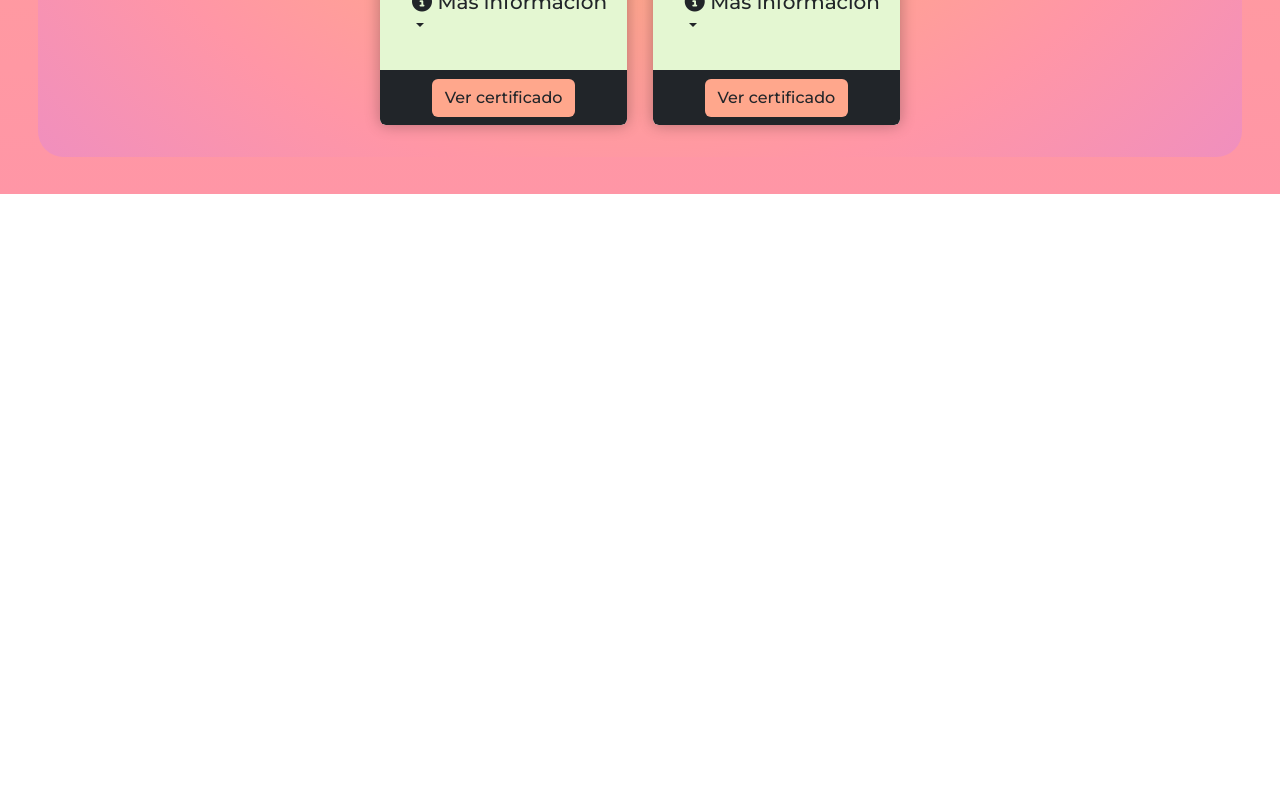
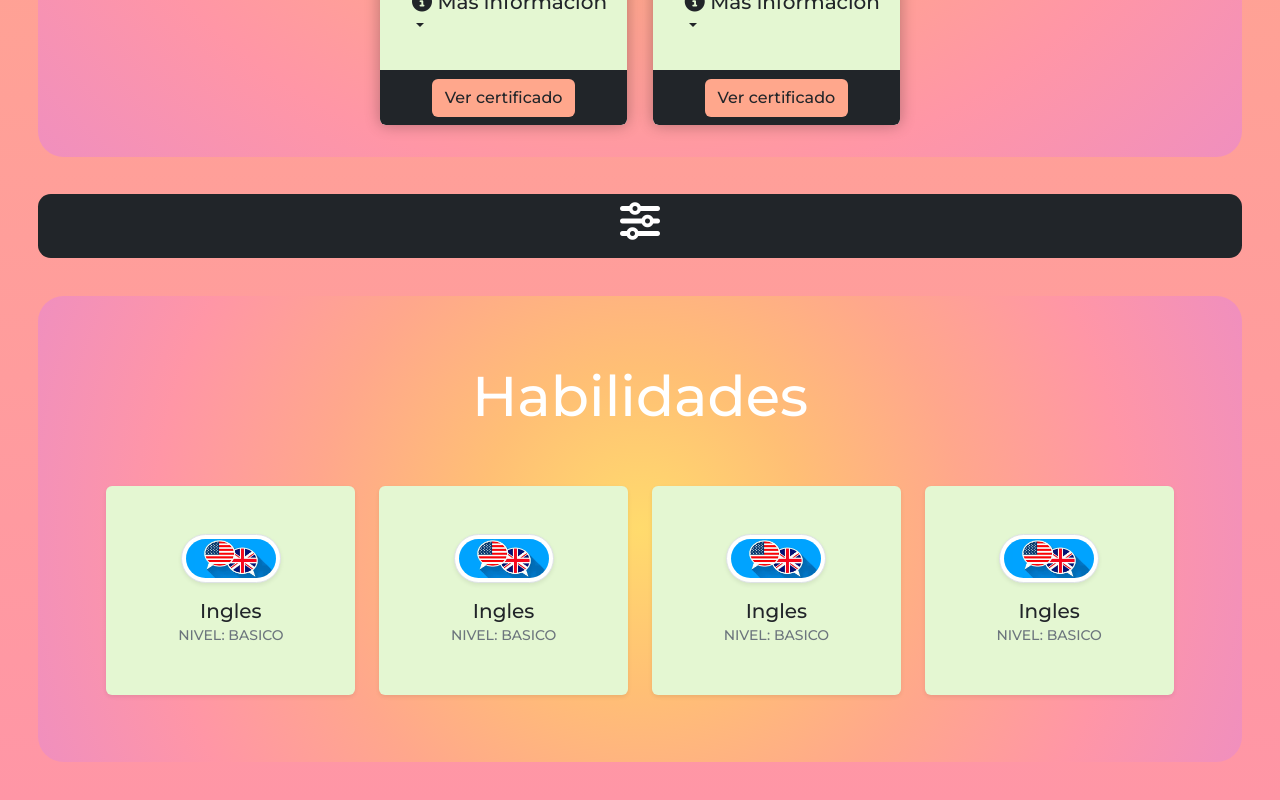
Before and after one commit to JohannaPadilla/FrontEnd-Ag.Prog-, an Angular app: page / in a window 1280 px wide. Shown: the part 5628-6428 px from the top of the page. Before the commit the page ends 5822 px from the top, so only its background shows below. Built offline with nearby package versions, Linux system fonts and the light colour scheme.

Commit message:
ingreso-de-habilidades

```diff
--- a/src/app/app.module.ts
+++ b/src/app/app.module.ts
@@ -10,6 +10,7 @@ import { AcercaDeMiComponent } from './components/main/acerca-de-mi/acerca-de-mi
 import { ExperienciaComponent } from './components/main/experiencia/experiencia.component';
 import { EducacionComponent } from './components/main/educacion/educacion.component';
 import { CursosComponent } from './components/main/cursos/cursos.component';
+import { HabilidadesComponent } from './components/main/habilidades/habilidades.component';
 
 @NgModule({
   declarations: [
@@ -20,7 +21,8 @@ import { CursosComponent } from './components/main/cursos/cursos.component';
     AcercaDeMiComponent,
     ExperienciaComponent,
     EducacionComponent,
-    CursosComponent
+    CursosComponent,
+    HabilidadesComponent
   ],
   imports: [
     BrowserModule,
--- /dev/null
+++ b/src/app/components/main/habilidades/habilidades.component.css
@@ -0,0 +1,29 @@
+.section {
+  border-radius: 2vw;
+  margin: 0.2cm 1cm;
+  background-image: radial-gradient(
+    circle,
+    #ffdb6d,
+    #ffbf75,
+    #ffa78c,
+    #ff96a6,
+    #f08fbe
+  );
+}
+
+/* style icono divisor de secciones */
+#icono {
+  border-radius: 1vw;
+  margin: 1cm 1cm 0 1cm;
+}
+/* Style de titulo */
+.tit-row {
+  margin: 1cm;
+  padding: 0.5cm;
+  justify-content: center;
+}
+
+/* Style de tarjeta */
+.sty-tarj{
+    background-color: #e4f7d2
+}
--- /dev/null
+++ b/src/app/components/main/habilidades/habilidades.component.html
@@ -0,0 +1,75 @@
+<!-- Habilidades -->
+<div class="bg-dark py-1" id="icono">
+  <div class="text-center text-white">
+    <h1>
+      <i class="fa-solid fa-sliders"></i>
+    </h1>
+  </div>
+</div>
+
+<!-- Titulo de cursos -->
+<section class="section">
+  <div class="row tit-row">
+    <div class="container py-5">
+      <div class="row text-center text-white">
+        <div class="col-lg-8 mx-auto">
+          <h1 class="display-4">Habilidades</h1>
+          <p class="lead mb-0"></p>
+        </div>
+      </div>
+    </div>
+<!-- Tarjetas cursos -->
+    <div class="container">
+      <div class="row text-center">
+        <div class="col-xl-3 col-sm-6 mb-5">
+          <div class="rounded shadow-sm py-5 px-4 sty-tarj">
+            <img
+              src="./assets/IMG/ingles.jpg"
+              alt=""
+              width="100"
+              class="img-fluid rounded-pill mb-3 img-thumbnail shadow-sm"
+            />
+            <h5 class="mb-0">Ingles</h5>
+            <span class="small text-uppercase text-muted">Nivel: Basico</span>
+          </div>
+        </div>
+        <div class="col-xl-3 col-sm-6 mb-5">
+          <div class="rounded shadow-sm py-5 px-4 sty-tarj">
+            <img
+              src="./assets/IMG/ingles.jpg"
+              alt=""
+              width="100"
+              class="img-fluid rounded-pill mb-3 img-thumbnail shadow-sm"
+            />
+            <h5 class="mb-0">Ingles</h5>
+            <span class="small text-uppercase text-muted">Nivel: Basico</span>
+          </div>
+        </div>
+        <div class="col-xl-3 col-sm-6 mb-5">
+          <div class="rounded shadow-sm py-5 px-4 sty-tarj">
+            <img
+              src="./assets/IMG/ingles.jpg"
+              alt=""
+              width="100"
+              class="img-fluid rounded-pill mb-3 img-thumbnail shadow-sm"
+            />
+            <h5 class="mb-0">Ingles</h5>
+            <span class="small text-uppercase text-muted">Nivel: Basico</span>
+          </div>
+        </div>
+        <div class="col-xl-3 col-sm-6 mb-5">
+          <div class="rounded shadow-sm py-5 px-4 sty-tarj">
+            <img
+              src="./assets/IMG/ingles.jpg"
+              alt=""
+              width="100"
+              class="img-fluid rounded-pill mb-3 img-thumbnail shadow-sm"
+            />
+            <h5 class="mb-0">Ingles</h5>
+            <span class="small text-uppercase text-muted">Nivel: Basico</span>
+          </div>
+        </div>
+      </div>
+    </div>
+  </div>
+</section>
--- /dev/null
+++ b/src/app/components/main/habilidades/habilidades.component.ts
@@ -0,0 +1,15 @@
+import { Component, OnInit } from '@angular/core';
+
+@Component({
+  selector: 'app-habilidades',
+  templateUrl: './habilidades.component.html',
+  styleUrls: ['./habilidades.component.css']
+})
+export class HabilidadesComponent implements OnInit {
+
+  constructor() { }
+
+  ngOnInit(): void {
+  }
+
+}
--- a/src/app/components/main/main.component.html
+++ b/src/app/components/main/main.component.html
@@ -2,3 +2,4 @@
 <app-experiencia></app-experiencia>
 <app-educacion></app-educacion>
 <app-cursos></app-cursos>
+<app-habilidades></app-habilidades>
```
Also changed, not shown: 1 other file (tests, documents, lock files or other folders).
